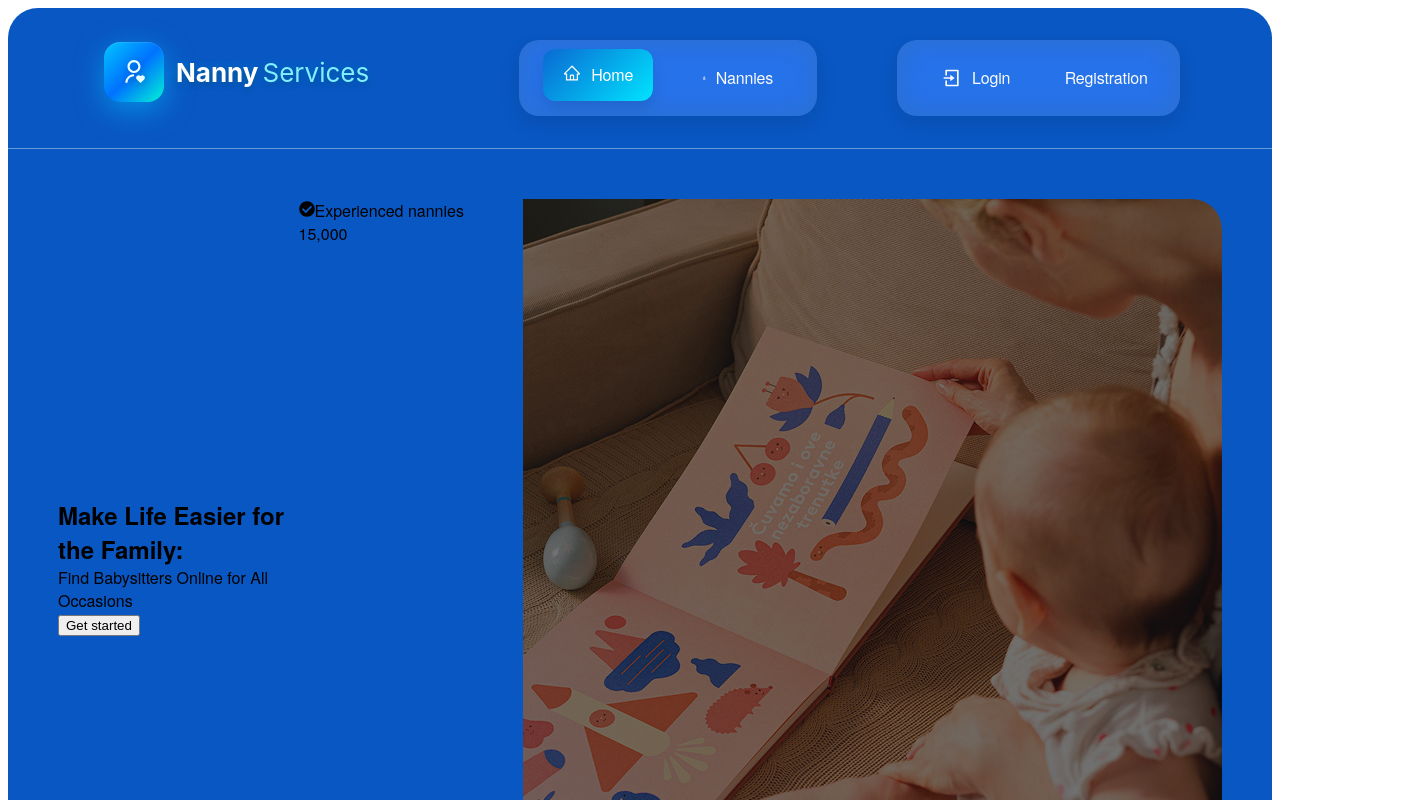
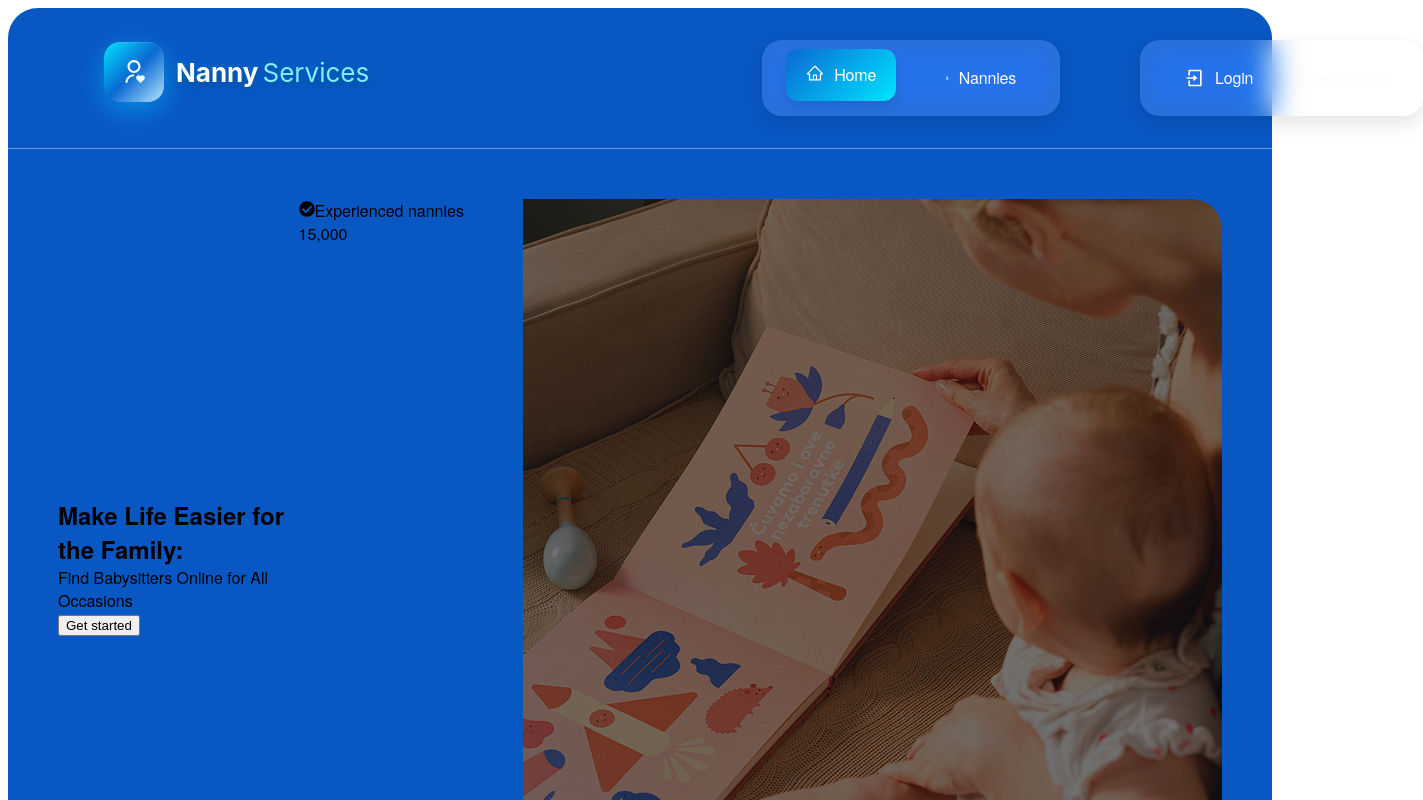
Before and after one commit to gokhankkaraduman/Nanny.Services, a React (Vite) app: page / in a window 1280 px wide. Shown: the top 800 px of the page, 1423 px wide, since content can reach past the window. Built offline with nearby package versions, Linux system fonts and the light colour scheme; a web font is replaced by a local one.

Commit message:
style: refine Header styles

```diff
--- a/src/components/Header/Header.module.css
+++ b/src/components/Header/Header.module.css
@@ -14,6 +14,7 @@
     align-items: center;
     justify-content: center;
     height: 100px;
+    margin-right:243px
 }
 
 .logo {
@@ -44,9 +45,9 @@
     display: flex;
     align-items: center;
     justify-content: center;
-    background: linear-gradient(135deg, #00c6ff, #0072ff, #00f5d4); /* Turkuaz-mavi-yeşil geçiş */
+    background: var(--logo-bg-gradient); /* Tema değişkeni kullanıyor */
     border-radius: 16px;
-    box-shadow: 0 8px 28px rgba(0, 198, 255, 0.5),
+    box-shadow: var(--logo-box-shadow),
                 inset 0 1px 0 rgba(255,255,255,0.1);
     transition: all 400ms ease;
     overflow: hidden;
@@ -55,9 +56,9 @@
 
 .mainIcon {
     font-size: 26px;
-    color: #e9ffff;
+    color: var(--logo-icon-color); /* Tema değişkeni kullanıyor */
     transition: all 300ms ease;
-    filter: drop-shadow(0 2px 4px rgba(0,0,0,0.25));
+    text-shadow: 0 1px 2px rgba(0,0,0,0.1); /* Filter yerine text-shadow */
     z-index: 2;
 }
 
@@ -81,7 +82,7 @@
     bottom: -4px;
     border: 2px solid transparent;
     border-radius: 20px;
-    background: linear-gradient(135deg, rgba(0,198,255,0.4), rgba(0,245,212,0.4));
+    background: var(--logo-ring-gradient); /* Tema değişkeni kullanıyor */
     background-clip: padding-box;
     opacity: 0;
     transform: scale(0.8);
@@ -91,8 +92,8 @@
 /* ICON hover daha parlak */
 .logo:hover .iconContainer {
     transform: scale(1.1) rotate(2deg);
-    background: linear-gradient(135deg, #00f5d4, #00c6ff, #0072ff);
-    box-shadow: 0 12px 48px rgba(0, 198, 255, 0.6),
+    background: var(--logo-hover-gradient); /* Tema değişkeni kullanıyor */
+    box-shadow: var(--logo-hover-box-shadow),
                 inset 0 1px 0 rgba(255,255,255,0.2);
 }
 
@@ -126,9 +127,8 @@
     font-family: 'Inter', -apple-system, BlinkMacSystemFont, sans-serif;
     font-weight: 700;
     font-size: 26px;
-    color: #ffffff;
-    text-shadow: 0 2px 6px rgba(0,0,0,0.3),
-                 0 0 8px rgba(0,198,255,0.4); /* Mavi-turkuaz parıltı */
+    color: var(--logo-text-color); /* Tema değişkeni kullanıyor */
+    text-shadow: var(--logo-text-shadow); /* Tema değişkeni kullanıyor */
     transition: transform 400ms ease, text-shadow 400ms ease;
 }
 
@@ -137,7 +137,7 @@
 }
 
 .services {
-    color: #80f0ff;
+    color: var(--logo-services-color); /* Tema değişkeni kullanıyor */
     font-weight: 400;
     transition: color 400ms ease;
 }
@@ -153,7 +153,7 @@
     font-family: 'Inter', -apple-system, BlinkMacSystemFont, sans-serif;
     font-size: 12px;
     font-weight: 500;
-    color: #b3f8ff;
+    color: var(--logo-tagline-color); /* Tema değişkeni kullanıyor */
     letter-spacing: 0.5px;
     text-transform: uppercase;
     position: absolute;
@@ -185,4 +185,6 @@
     flex: 1;
     display: flex;
     justify-content: center;
+    align-items: center;
+    gap: 20px;
 }
```
